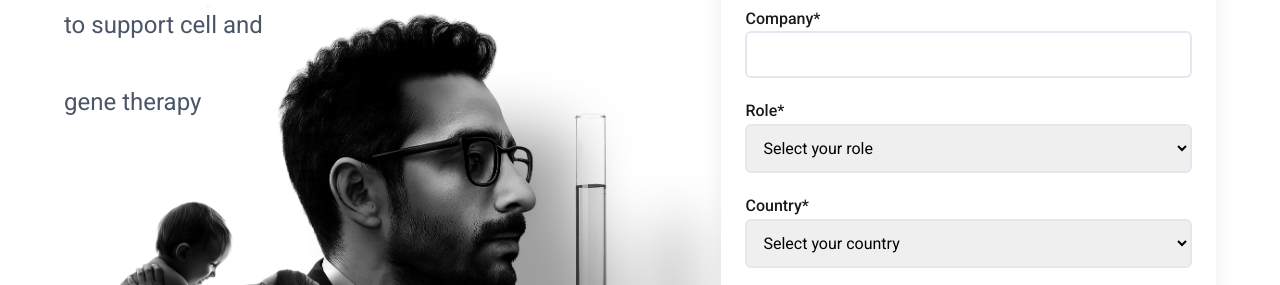
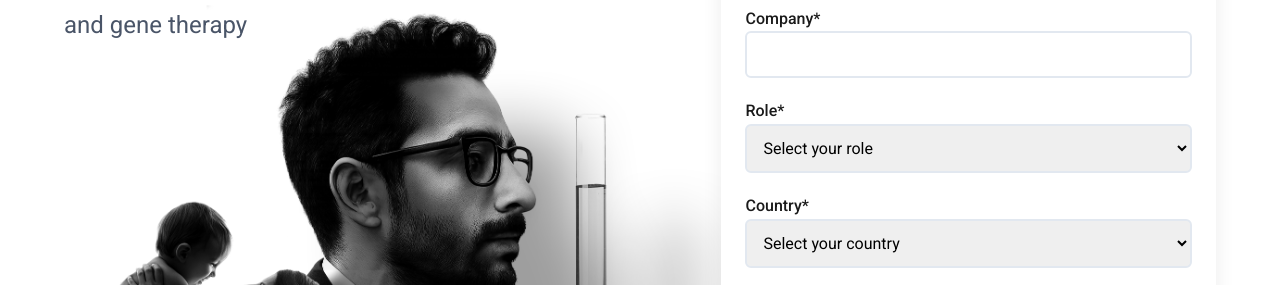
Before and after one commit to PAQTesting/TER_Lander, a plain HTML site: page index.html in a window 1280 px wide. Shown: the part 437-722 px from the top of the page. Drawn offline with Linux system fonts and the light colour scheme.

Commit message:
Update index.html

```diff
--- a/index.html
+++ b/index.html
@@ -285,7 +285,7 @@
         <div class="hero-left">
           <div class="hero-headlines">
             <h1>ACCELERATE.<br/>ELEVATE.<br/>EXPAND.</h1>
-            <p class="hero-subhead">Foundational technology <br> to support cell and</br><br>gene therapy</br></p>
+            <p class="hero-subhead">Foundational technology to support cell <br> and gene therapy</br></p>
           </div>
 
           <img src="assets/Terumo_man.png" alt="Healthcare Professional" class="hero-image" width="400" height="500" loading="eager"/>
```
